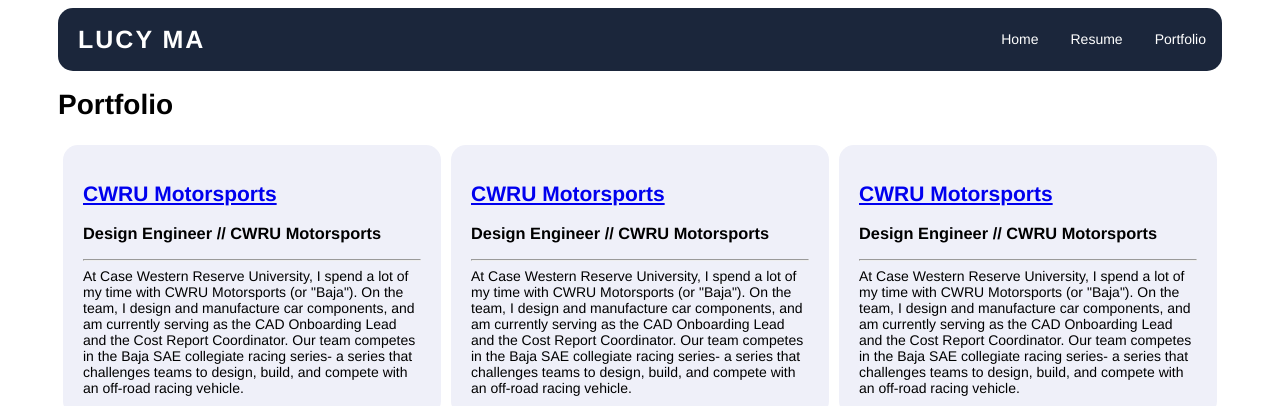
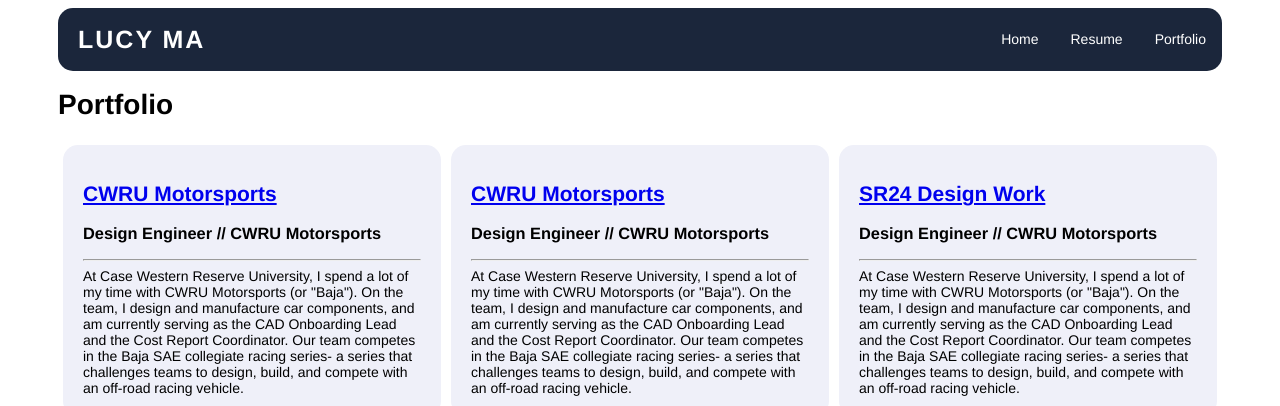
Before and after one commit to lucyttma/lucyttma.github.io, a Jekyll site: the page built from static/portfolio.html, in a window 1280 px wide. Shown: the top 406 px of the page. Built offline with Jekyll 4.4.1, drawn with Linux system fonts in a browser that asks for light colours.

Commit message:
Update 0.2.sr24.md

```diff
--- a/_portfolio/0.2.sr24.md
+++ b/_portfolio/0.2.sr24.md
@@ -1,5 +1,5 @@
 ---
-name: CWRU Motorsports
+name: SR24 Design Work
 position: Design Engineer
 time: Fall 2023 - Spring 2024
 organization: CWRU Motorsports
```
